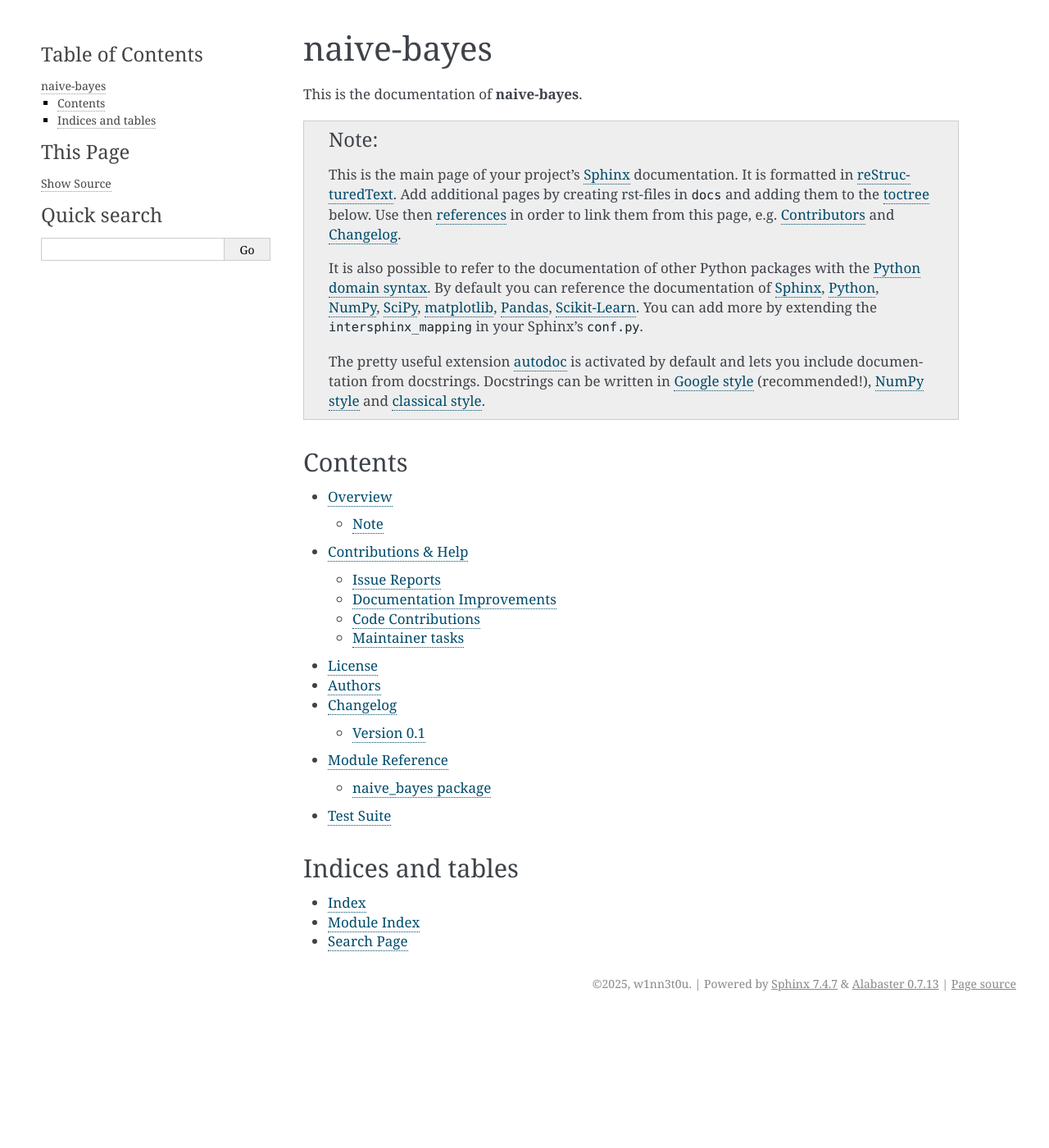
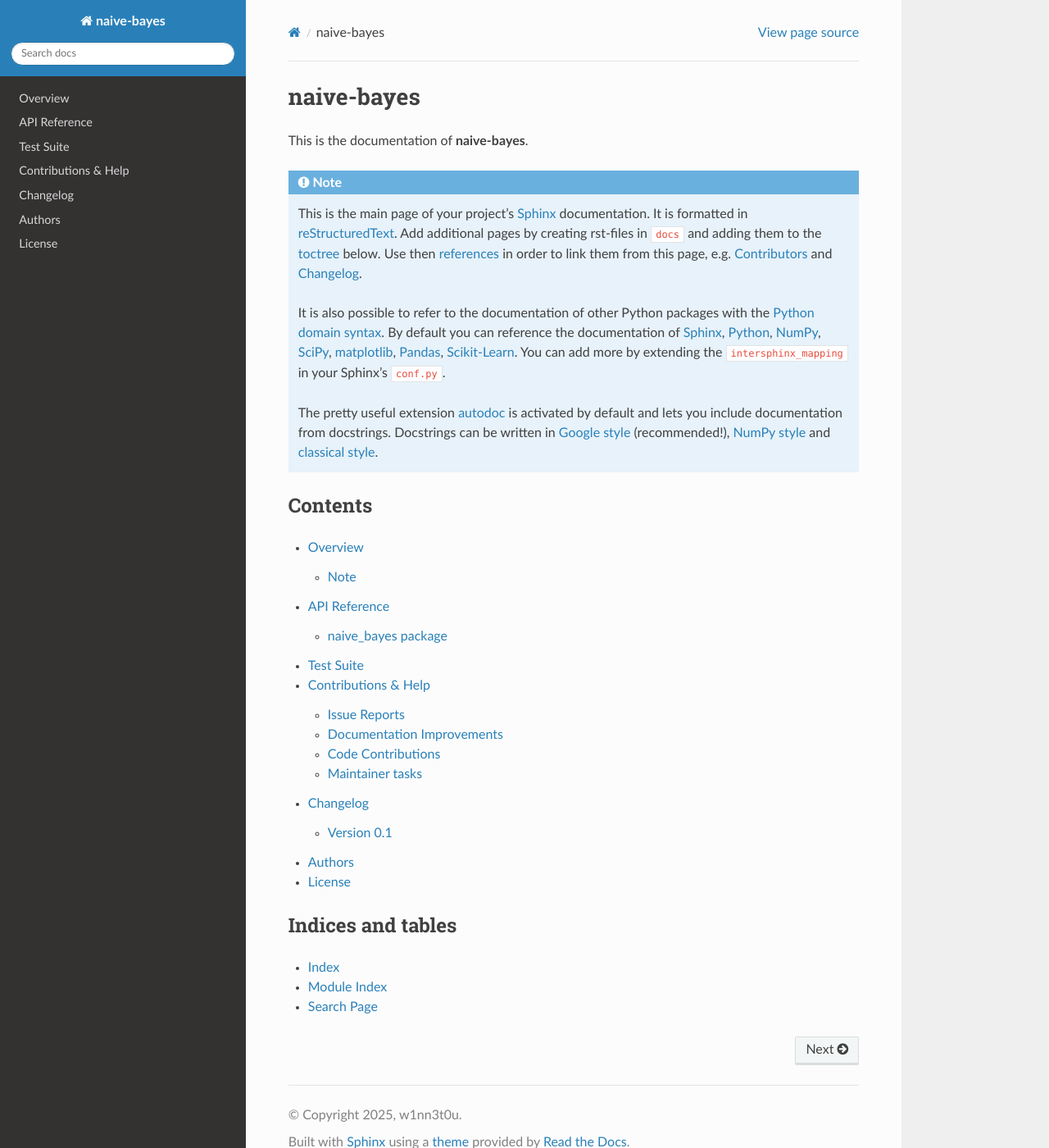
Before and after one commit to w1nn3t0u-o7/naive-bayes, a Sphinx documentation site: the page built from docs/index.rst, in a window 1280 px wide and 1400 px high. Shown: the whole window at 82% size. Built offline with Sphinx 7.4.7 and the Read the Docs theme 3.1.0, drawn with Linux system fonts in a browser that asks for light colours.

Commit message:
test theme

```diff
--- a/docs/conf.py
+++ b/docs/conf.py
@@ -154,15 +154,15 @@ todo_emit_warnings = True
 
 # The theme to use for HTML and HTML Help pages.  See the documentation for
 # a list of builtin themes.
-html_theme = "alabaster"
+html_theme = "sphinx_rtd_theme"
 
 # Theme options are theme-specific and customize the look and feel of a theme
 # further.  For a list of options available for each theme, see the
 # documentation.
-html_theme_options = {
-    "sidebar_width": "300px",
-    "page_width": "1200px"
-}
+# html_theme_options = {
+#     "sidebar_width": "300px",
+#     "page_width": "1200px"
+# }
 
 # Add any paths that contain custom themes here, relative to this directory.
 # html_theme_path = []
--- a/docs/index.rst
+++ b/docs/index.rst
@@ -30,12 +30,13 @@ Contents
    :maxdepth: 2
 
    Overview <readme>
+   API Reference <api/modules>
+   Test Suite <tests>
    Contributions & Help <contributing>
+   Changelog <changelog>
+   Authors <authors>
    License <license>
-   Authors <authors>
-   Changelog <changelog>
-   Module Reference <api/modules>
-   Test Suite <tests>
+
 
 
 Indices and tables
```
